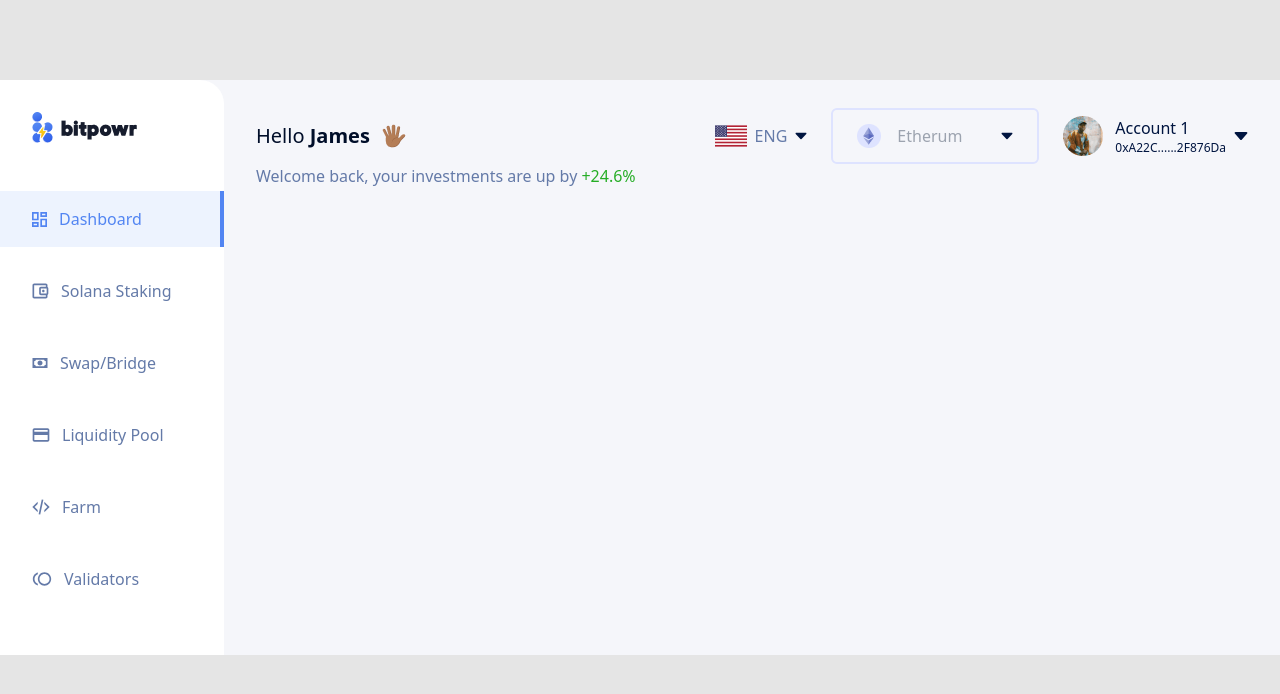
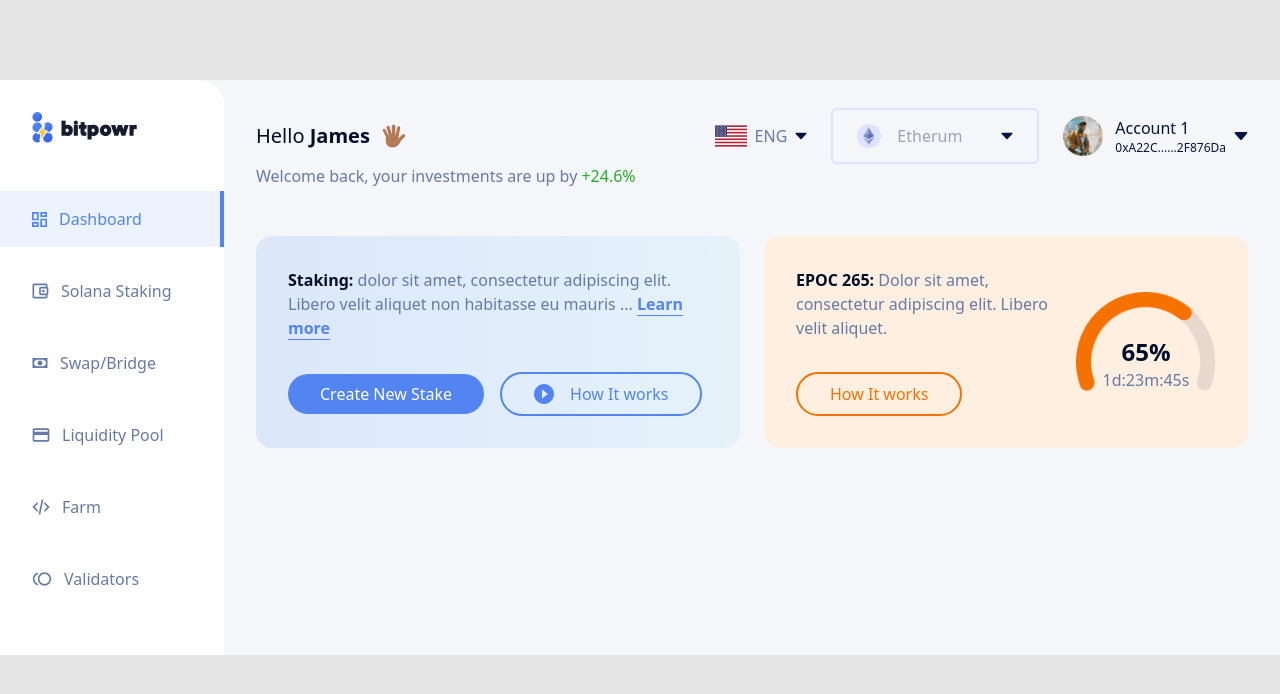
Before and after one commit to Phosah/bitpowr, a Vue app: page /staking in a window 1280 px wide. Shown: the top 694 px of the page. Built offline with nearby package versions, Linux system fonts and the light colour scheme.

Commit message:
More updates

```diff
--- a/src/router/index.ts
+++ b/src/router/index.ts
@@ -1,5 +1,6 @@
 import { createRouter, createWebHistory } from 'vue-router'
 import Home from '../views/Home.vue'
+import Staking from '../views/Staking.vue'
 
 const router = createRouter({
   history: createWebHistory(import.meta.env.BASE_URL),
@@ -9,6 +10,11 @@ const router = createRouter({
       name: 'home',
       component: Home
     },
+    {
+      path: '/staking',
+      name: 'staking',
+      component: Staking
+    },
   ]
 })
 
--- /dev/null
+++ b/src/views/Staking.vue
@@ -0,0 +1,52 @@
+<template>
+    <div>
+        <div class="flex items-center space-x-6">
+            <div class="flex-1 p-8 bg-gradient-to-r from-brand-blue-7 to-brand-blue-8 rounded-2xl">
+                <p class="mb-8">
+                    <span class="text-brand-black-1 font-bold">Staking:</span> dolor sit amet, consectetur adipiscing elit. Libero velit aliquet non habitasse eu mauris ...
+                    <span
+                        class="border-b border-brand-blue-1 text-brand-blue-1 font-bold"
+                    >Learn more</span>
+                </p>
+                <div class="flex items-center space-x-4">
+                    <button
+                        class="py-2 px-8 bg-brand-blue-1 text-white rounded-full"
+                    >Create New Stake</button>
+                    <div
+                        class="flex items-center space-x-4 py-2 px-8 border-2 border-brand-blue-1 text-brand-blue-1 rounded-full"
+                    >
+                        <img src="../assets/play-icon.svg" alt="Play icon" />
+                        <p>How It works</p>
+                    </div>
+                </div>
+            </div>
+            <div class="flex items-center justify-between flex-1 p-8 bg-brand-orange-1 rounded-2xl">
+                <div class="w-2/3">
+                    <p class="mb-8">
+                        <span class="text-brand-black-1 font-bold">EPOC 265:</span>
+                        Dolor sit amet, consectetur adipiscing elit. Libero velit aliquet.
+                    </p>
+                    <div class="flex items-center space-x-4">
+                        <button
+                            class="py-2 px-8 border-2 border-brand-orange-2 text-brand-orange-2 rounded-full"
+                        >How It works</button>
+                    </div>
+                </div>
+                <div class="w-1/3 relative">
+                    <img src="../assets/rainbow-img.png" alt="Rainbow img" />
+                    <div class="absolute inset-0 flex items-end justify-center">
+                        <div class="text-center">
+                            <h3 class="text-2xl text-brand-black-1 font-bold">65%</h3>
+                            <p>1d:23m:45s</p>
+                        </div>
+                    </div>
+                </div>
+            </div>
+        </div>
+    </div>
+</template>
+
+<script setup lang="ts">
+import { defineComponent } from 'vue'
+
+</script>
--- a/tailwind.config.js
+++ b/tailwind.config.js
@@ -11,6 +11,8 @@ module.exports = {
             4: "#2E6BEF",
             5: "#DEE3FF",
             6: "#F5F6FA",
+            7: "#DCE7FA",
+            8: "#E5F2FA",
           },
           black: {
             1: "#000E29",
@@ -21,6 +23,10 @@ module.exports = {
           red: {
             1: "#ED0707",
           },
+          orange: {
+            1: "#FFEFE1",
+            2: "#F57200",
+          },
         },
       },
     },
```
Also changed, not shown: src/assets/play-icon.svg (added), src/assets/rainbow-img.png (added).
